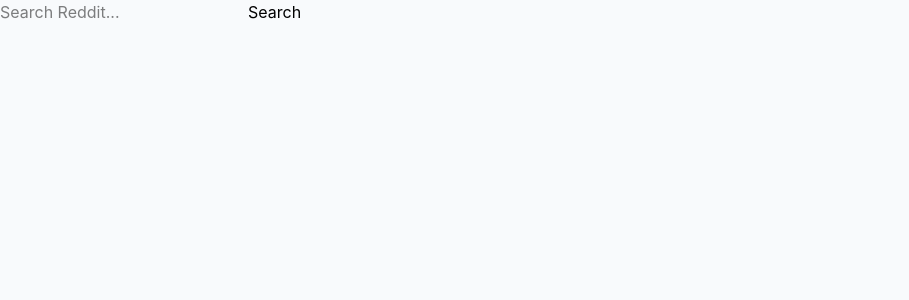
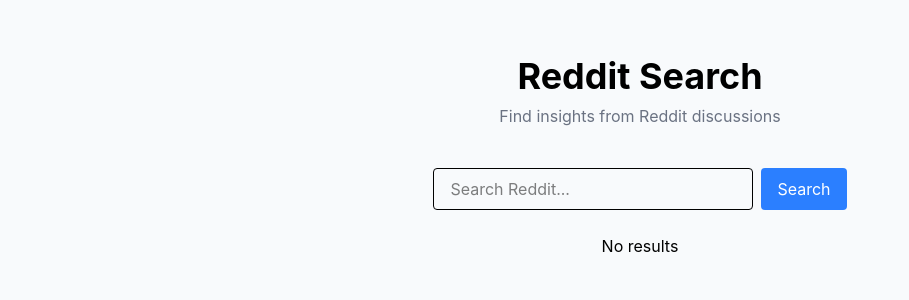
Before and after one commit to md-faizanahmad/redditinsight, a React (Vite) app: page / in a window 1280 px wide. Shown: the top 300 px of the page, without its empty margins (0-909 px from the left). Built offline with nearby package versions, Linux system fonts and the light colour scheme.

Commit message:
feat: src/App.jsx

```diff
--- a/src/App.jsx
+++ b/src/App.jsx
@@ -1,32 +1,16 @@
-import { useState } from "react";
+import Header from "./components/layouts/Header";
+import PostList from "./components/PostList";
+import SearchBar from "./components/SearchBar";
 import { useRedditSearch } from "./hooks/useRedditSearch";
 
 export default function App() {
-  const [query, setQuery] = useState("");
   const { posts, loading, error, search } = useRedditSearch();
 
   return (
-    <div>
-      <input
-        type="text"
-        placeholder="Search Reddit..."
-        value={query}
-        onChange={(e) => setQuery(e.target.value)}
-      />
-
-      <button onClick={() => search(query)}>Search</button>
-
-      {loading && <p>Loading...</p>}
-      {error && <p>{error}</p>}
-
-      {posts.map((post) => (
-        <div key={post.id}>
-          <h3>{post.title}</h3>
-          <p>
-            👍 {post.upvotes} | r/{post.subreddit}
-          </p>
-        </div>
-      ))}
+    <div className="p-4">
+      <Header />
+      <SearchBar onSearch={search} />
+      <PostList posts={posts} loading={loading} error={error} />
     </div>
   );
 }
```
